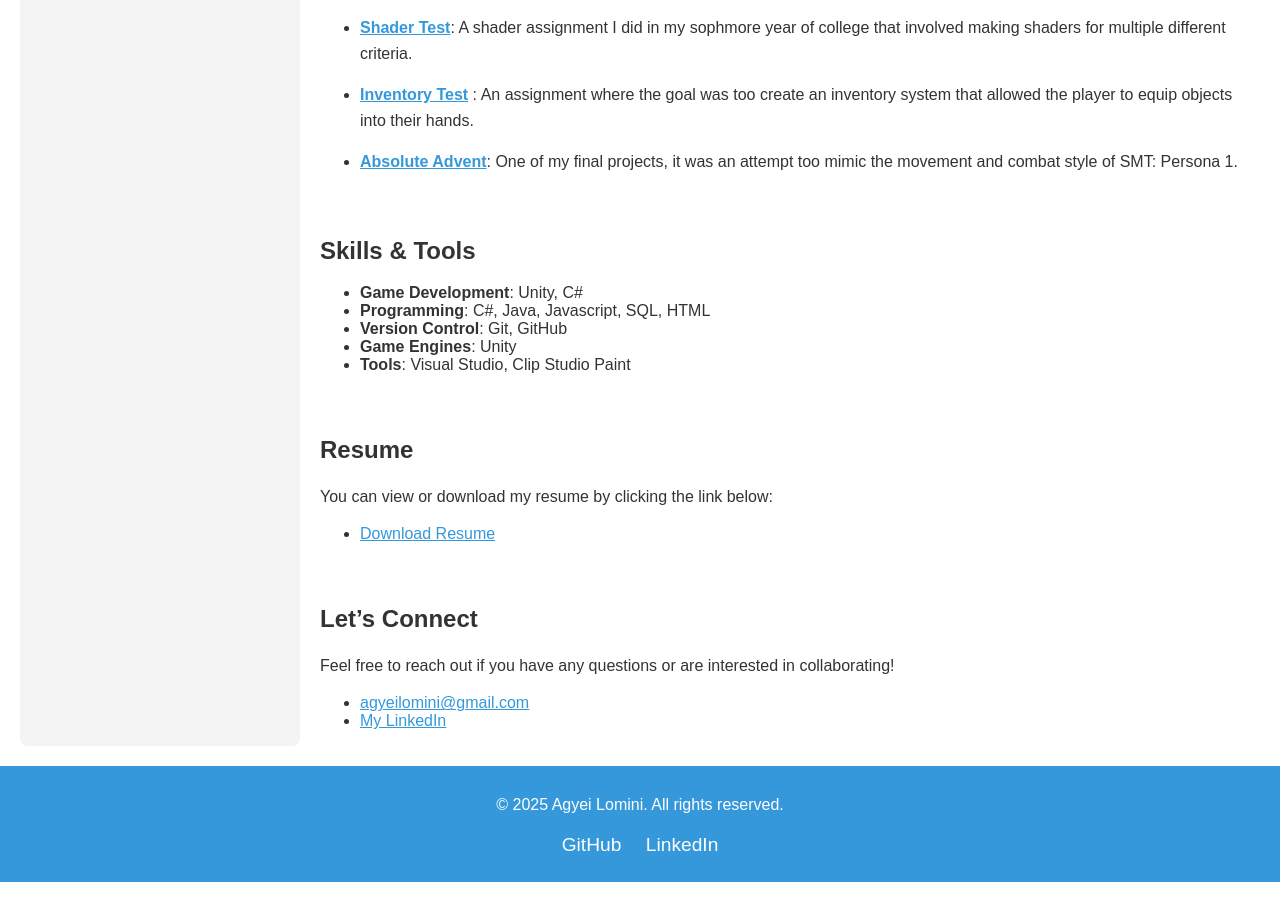
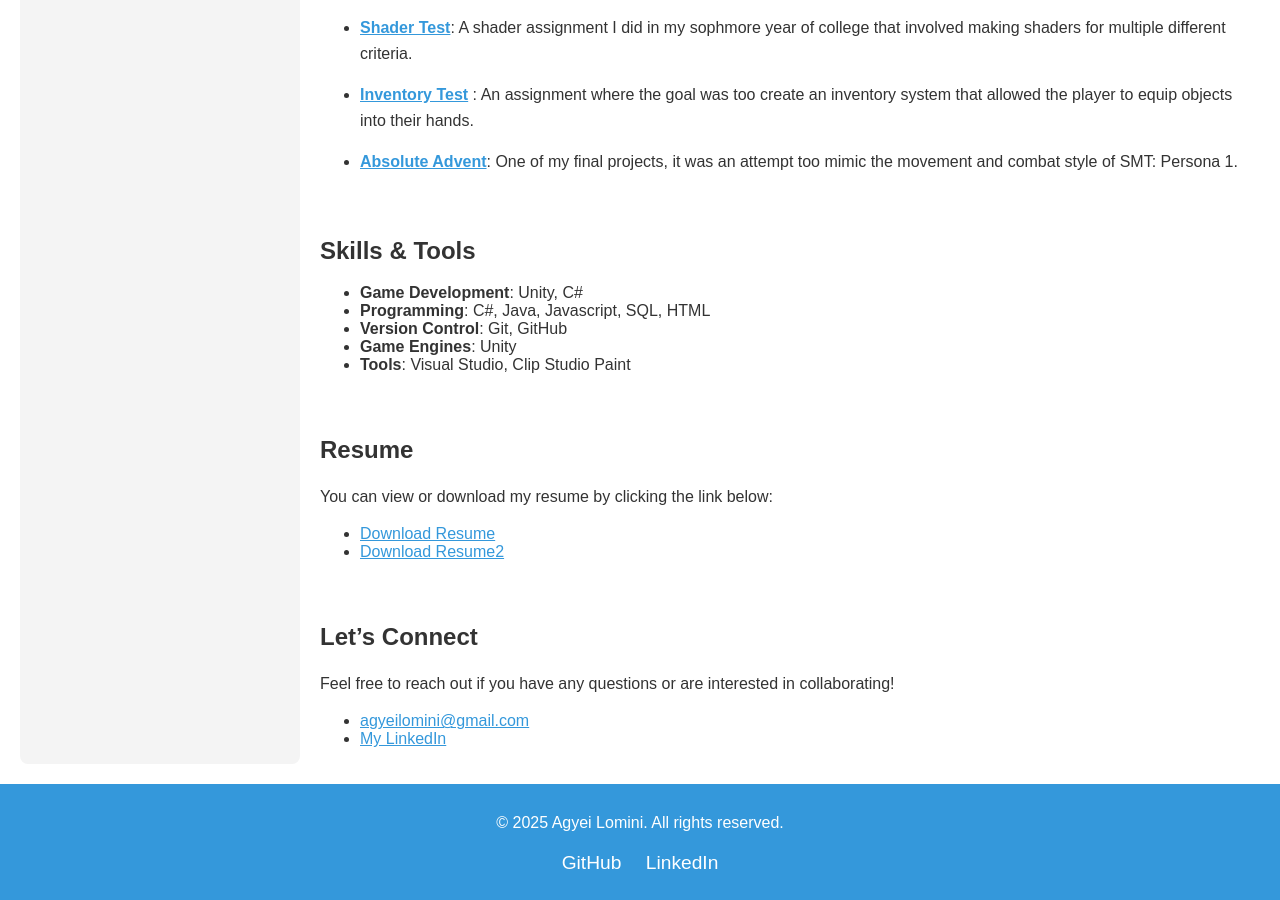
Before and after one commit to Zeroscapez/Zeroscapez.github.io, a Jekyll site: the page built from index.md, in a window 1280 px wide and 900 px high, scrolled down 958 px. Built offline with Jekyll 4.4.1, drawn with Linux system fonts in a browser that asks for light colours.

Commit message:
updated resume links

```diff
--- a/index.md
+++ b/index.md
@@ -49,7 +49,8 @@
 
 You can view or download my resume by clicking the link below:
 
-- [Download Resume](https://zeroscapez.github.io/files/Resume_AgyeiLomini.pdf)
+- [Download Resume](https://zeroscapez.github.io/files/AgyeiLomini_Resume.pdf)
+- [Download Resume2](https://zeroscapez.github.io/files/Game Dev_AgyeiLomini.pdf)
 
 <br>
 
```
Also changed, not shown: 2 other files.
